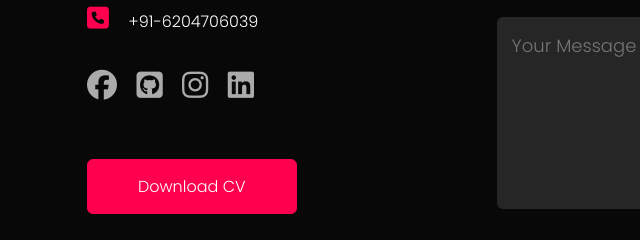
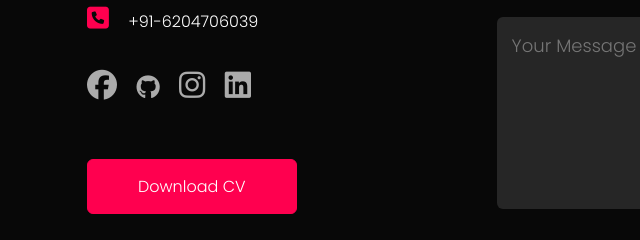
Before and after one commit to Ashish-Kumar03/ashish-kumar03.github.io, a plain HTML site: page index.html in a window 1280 px wide. Shown: the part 3458-3698 px from the top of the page, 41-681 px from the left. Drawn offline with nearby package versions, Linux system fonts and the light colour scheme.

Commit message:
Update index.html

```diff
--- a/index.html
+++ b/index.html
@@ -156,7 +156,7 @@
                 <p><i class="fa-solid fa-square-phone"></i> +91-6204706039</p>
                 <div class="social-icons">
                     <a href="https://www.facebook.com/"><i class="fa-brands fa-facebook"></i></a>
-                    <a href="https://github.com/Ashish-Kumar03"><i class="fa-brands fa-github-square"></i></a>
+                    <a href="https://github.com/Ashish-Kumar03"><i class="fa fa-github" style="font-size:24px"></i></a>
                     <a href="https://www.instagram.com/"><i class="fa-brands fa-instagram"></i></a>
                     <a href="https://www.linkedin.com/feed/"><i class="fa-brands fa-linkedin"></i></a>
                 </div>
```
